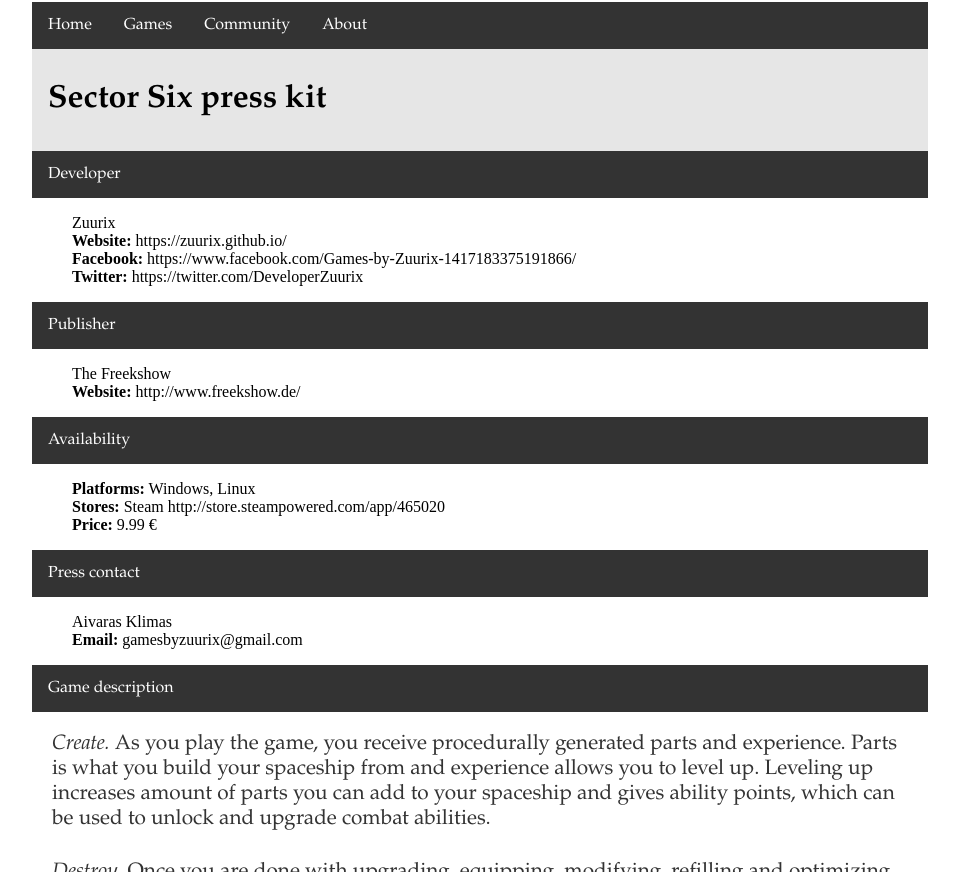
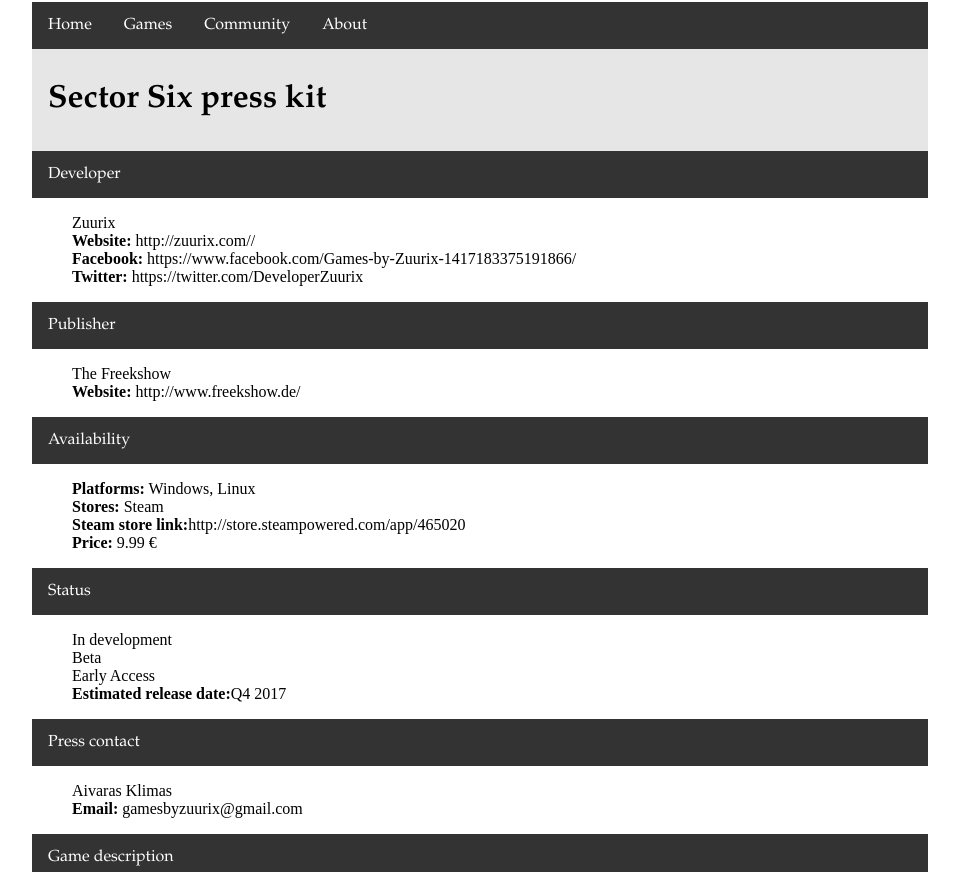
Before and after one commit to Phoebe3663/Zuurix.github.io, a Jekyll site: the page built from sector-six-press-kit/index.html, in a window 1280 px wide and 900 px high, scrolled down 284 px, cut to the strip 28-900 px from the top of the window. Shown: the whole strip, without its empty margins (160-1119 px from the left). Built offline with Jekyll 4.4.1, drawn with Linux system fonts in a browser that asks for light colours.

Commit message:
Press kit update

```diff
--- a/sector-six-press-kit/index.html
+++ b/sector-six-press-kit/index.html
@@ -11,7 +11,7 @@ title: Zuurix.com - Sector Six press kit
 
 	<ul style="list-style-type:none">
 	<li>Zuurix</li>
-	<li><b>Website:</b> https://zuurix.github.io/</li>
+	<li><b>Website:</b> http://zuurix.com//</li>
 	<li><b>Facebook:</b> https://www.facebook.com/Games-by-Zuurix-1417183375191866/</li>
 	<li><b>Twitter:</b> https://twitter.com/DeveloperZuurix</li>
 	</ul>
@@ -34,8 +34,22 @@ title: Zuurix.com - Sector Six press kit
 	<ul style="list-style-type:none">
 
 	<li><b>Platforms:</b> Windows, Linux</li>
-	<li><b>Stores:</b> Steam http://store.steampowered.com/app/465020</li>
+	<li><b>Stores:</b> Steam</li>
+	<li><b>Steam store link:</b>http://store.steampowered.com/app/465020</li>
 	<li><b>Price:</b> 9.99 €</li>
+
+	</ul>
+
+	<comments>
+	<a>Status</a>
+	</comments>
+
+	<ul style="list-style-type:none">
+
+	<li>In development</li>
+	<li>Beta</li>
+	<li>Early Access</li>
+	<li><b>Estimated release date:</b>Q4 2017</li>
 
 	</ul>
 
```
